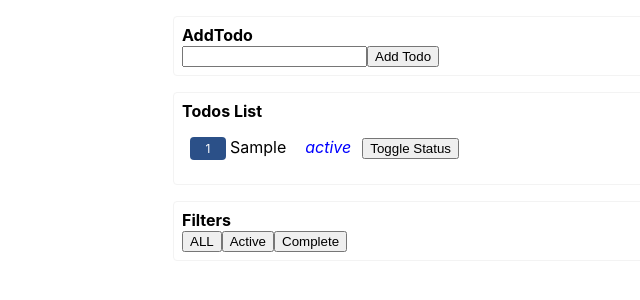
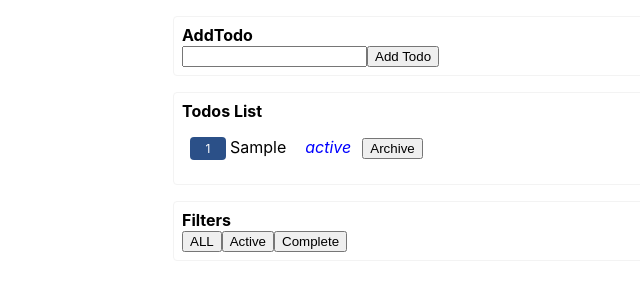
Before and after one commit to DerekJi/demo-react-redux, a React (Create React App) app: page / in a window 1280 px wide. Both pictures are taken after typing "Sample" into the empty fields and a click on the button "Add Todo". Shown: the top 300 px of the page, without its empty margins (163-803 px from the left). Built offline with nearby package versions, Linux system fonts and the light colour scheme.

Commit message:
Apply className & dynamic button lables

```diff
--- a/package.json
+++ b/package.json
@@ -6,6 +6,7 @@
     "@testing-library/jest-dom": "^4.2.4",
     "@testing-library/react": "^9.3.2",
     "@testing-library/user-event": "^7.1.2",
+    "classnames": "^2.2.6",
     "node-sass": "^4.13.1",
     "react": "^16.13.1",
     "react-dom": "^16.13.1",
--- a/src/pages/TodosList.js
+++ b/src/pages/TodosList.js
@@ -1,6 +1,7 @@
 import React from 'react';
 import './TodosList.scss';
 import ToggleButton from './ToggleStatusButton';
+import classNames from "classnames";
 
 const TodosList = ({ todos }) => {
   let key = 0;
@@ -11,8 +12,15 @@
             <li key={key++}>
               <span className="sp-id">{todo.id}</span>
               <span className="sp-name">{todo.name}</span>
-              <i className="sp-status">{todo.completed ? 'archived' : 'active'}</i>
-              <ToggleButton id={todo.id}>Toggle Status</ToggleButton>
+              <i className={classNames(
+                "sp-status",
+                {
+                  archived: todo.completed,
+                  active: !todo.completed
+                })}>
+                {todo.completed ? 'archived' : 'active'}
+              </i>
+              <ToggleButton id={todo.id} completed={todo.completed}>Toggle Status</ToggleButton>
             </li>
           ))
       }
--- a/src/pages/TodosList.scss
+++ b/src/pages/TodosList.scss
@@ -28,4 +28,7 @@
   button {
     margin-left: 4px;
   }
+  .archived {
+    color: red;
+  }
 }
--- a/src/pages/ToggleStatusButton.js
+++ b/src/pages/ToggleStatusButton.js
@@ -2,9 +2,9 @@
 import { connect } from 'react-redux';
 import { toggleTodo } from '../store/todos/todos.actions';
 
-const ToggleButton = ({id, onClick, children}) => (
-<button onClick={onClick}>
-{children}
+const ToggleButton = ({id, completed, onClick}) => (
+<button onClick={onClick} className={ completed ? 'archived' : 'active' }>
+{ completed ? 'Activate' : 'Archive' }
 </button>
 );
 
```
Also changed, not shown: 1 other file (tests, documents, lock files or other folders).
